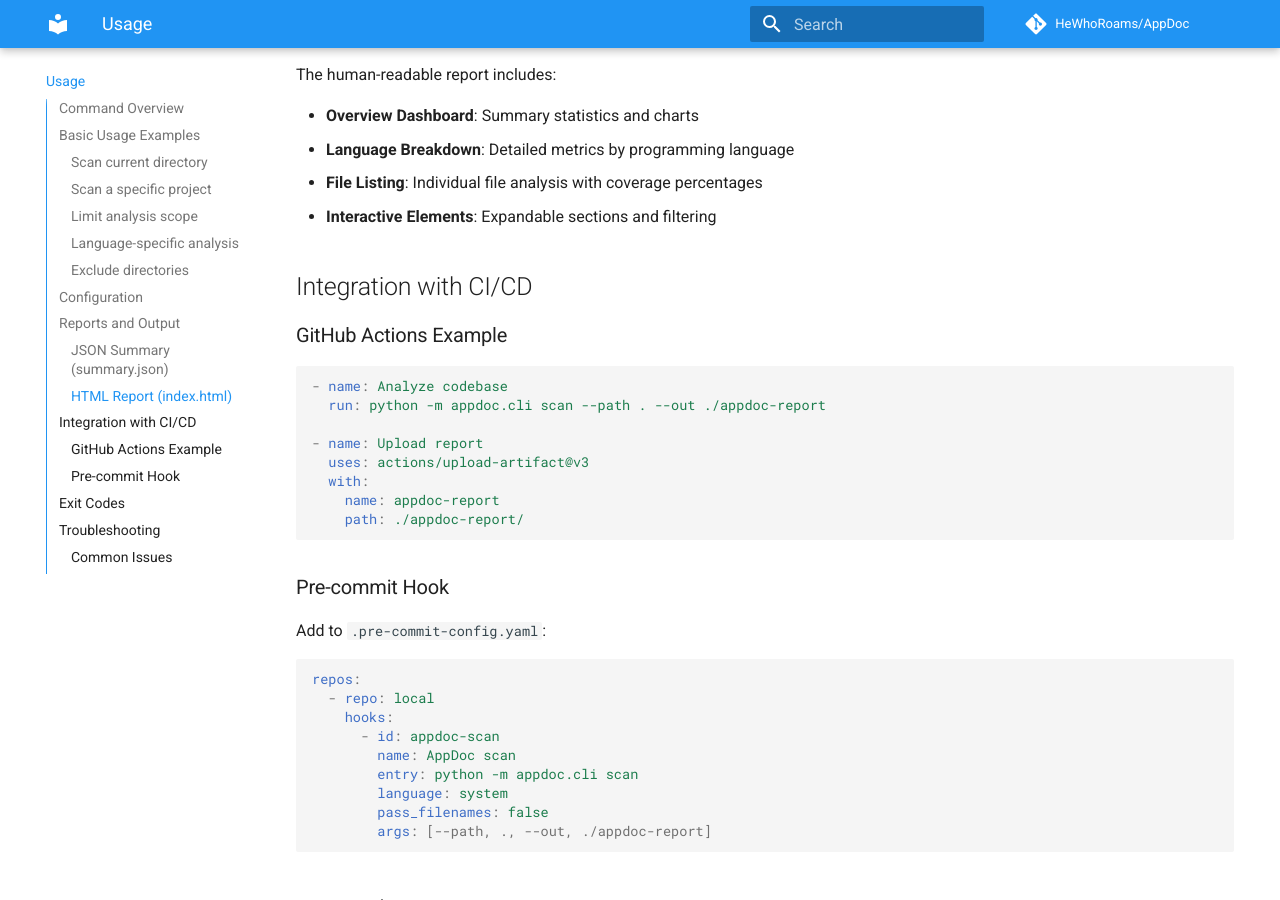
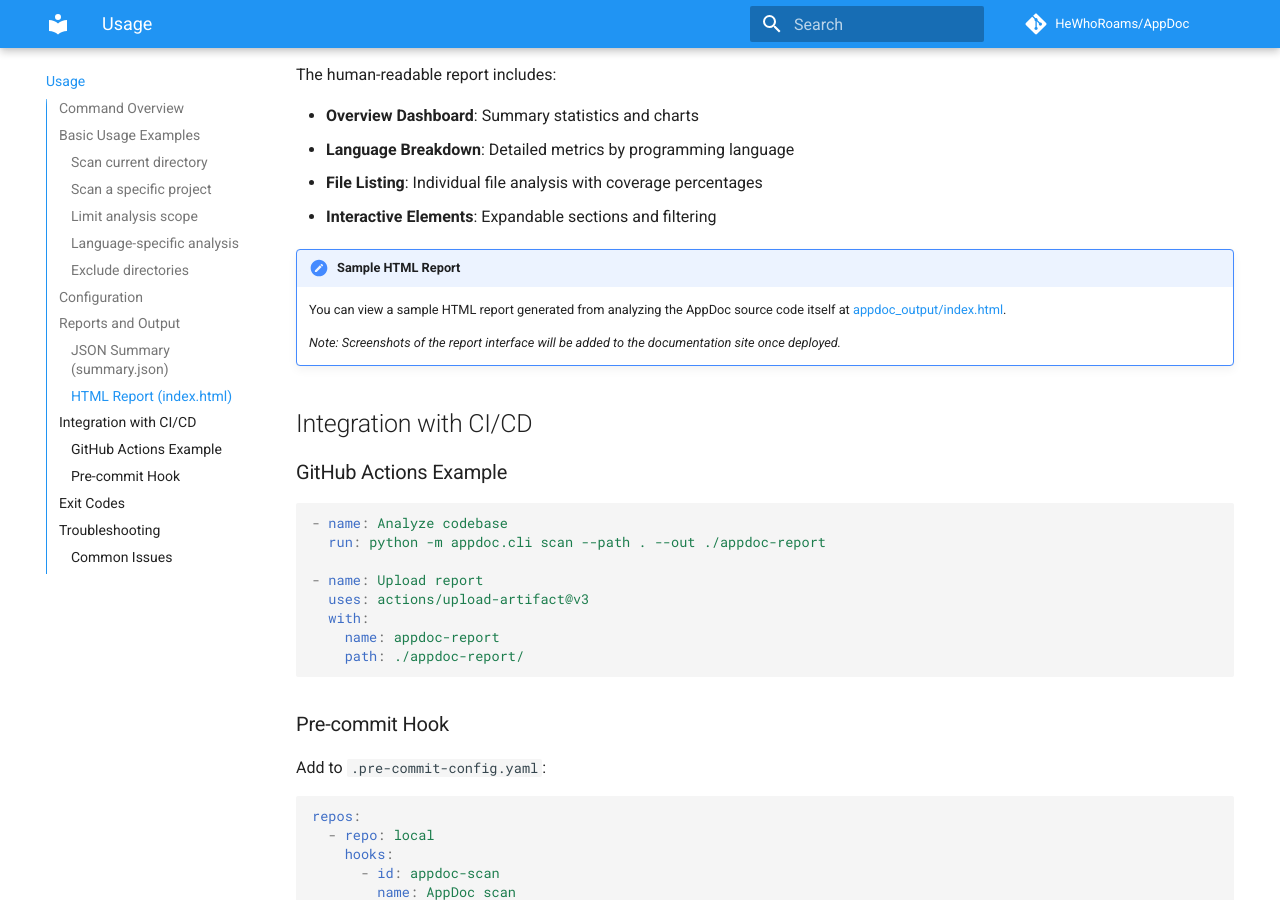
Before and after one commit to HeWhoRoams/AppDoc, an MkDocs documentation site: the page built from docs/usage.md, in a window 1280 px wide and 900 px high, scrolled down 2468 px. Built offline with MkDocs 1.6.1 and Material for MkDocs 9.7.7, drawn with Linux system fonts in a browser that asks for light colours; comment, search, counter and statistics services are not loaded.

Commit message:
feat: update README and usage documentation; add CI workflow configuration

```diff
--- a/docs/usage.md
+++ b/docs/usage.md
@@ -113,6 +113,11 @@ The human-readable report includes:
 - **File Listing**: Individual file analysis with coverage percentages
 - **Interactive Elements**: Expandable sections and filtering
 
+!!! note "Sample HTML Report"
+    You can view a sample HTML report generated from analyzing the AppDoc source code itself at [appdoc_output/index.html](../appdoc_output/index.html).
+
+    *Note: Screenshots of the report interface will be added to the documentation site once deployed.*
+
 ## Integration with CI/CD
 
 ### GitHub Actions Example
```
Also changed, not shown: README.md (+2 -1 lines), 1 other file.
